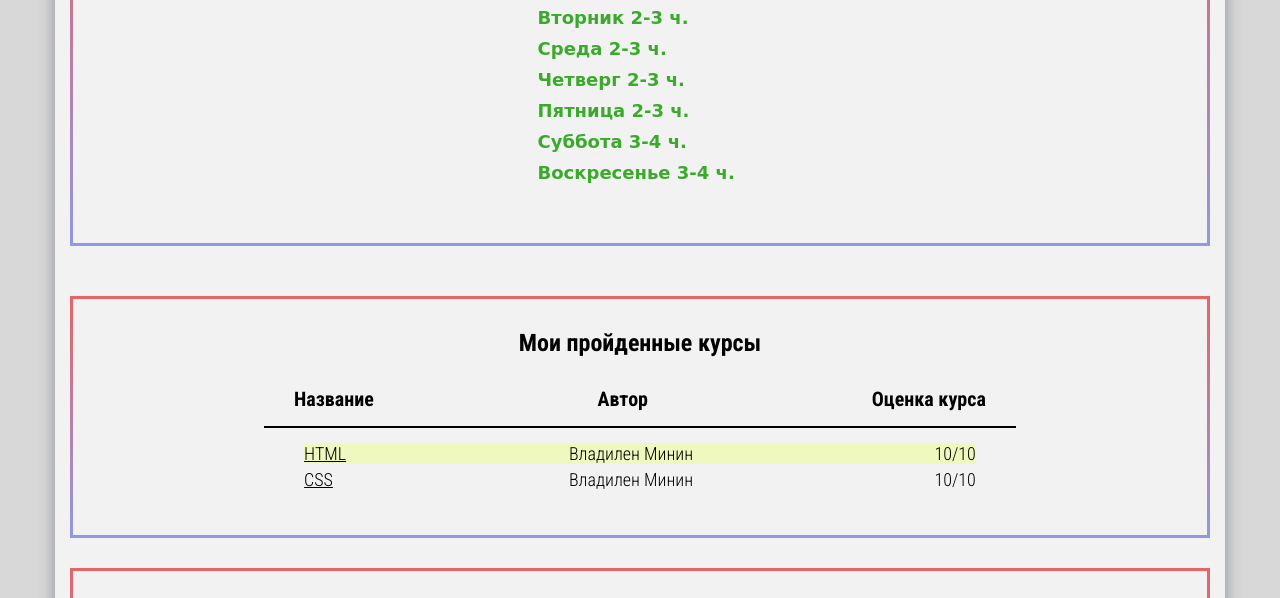
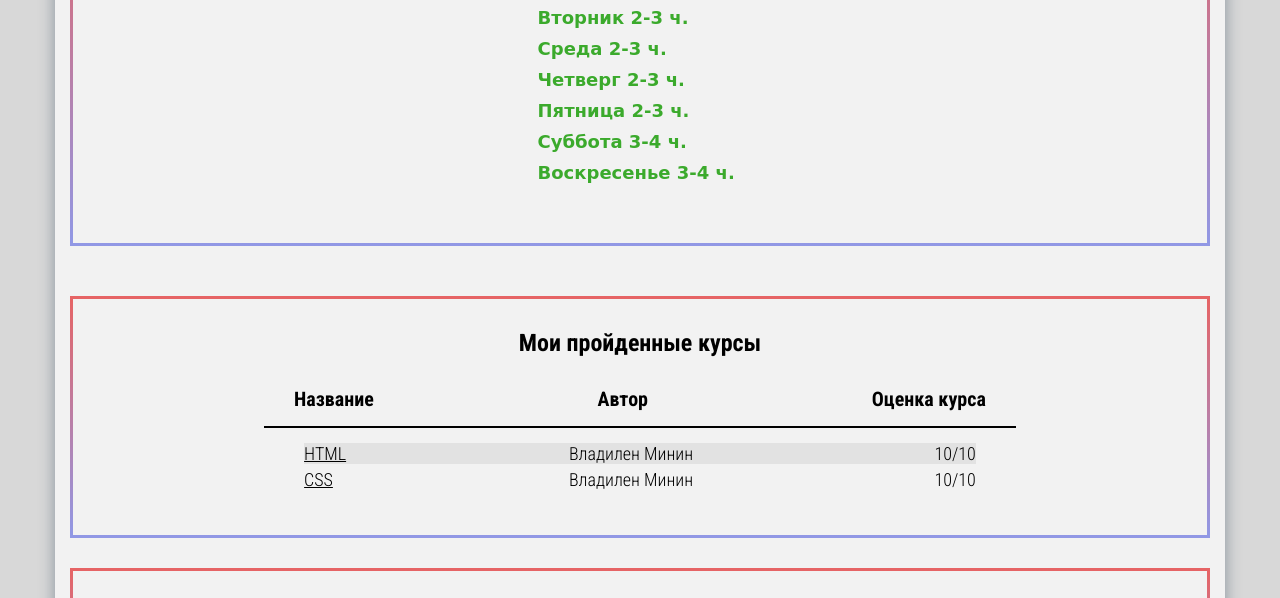
Before and after one commit to watefalls/js-junior-dev-html-css, a plain HTML site: page index.html in a window 1280 px wide. In both pictures the pointer is over the item 639 px from the left and 1666 px from the top of the page. Shown: the part 1213-1811 px from the top of the page. Drawn offline with Linux system fonts and the light colour scheme.

Commit message:
finish 2

```diff
--- a/style.css
+++ b/style.css
@@ -205,7 +205,7 @@ p, h1, h2, h3, h4, h5, h6 {
 }
 
 .course--list__item:hover {
-    background-color: rgba(236, 255, 143, 0.507);
+    background-color: rgb(226, 226, 226);
 
     transition: background-color .2s linear;
 }
```
